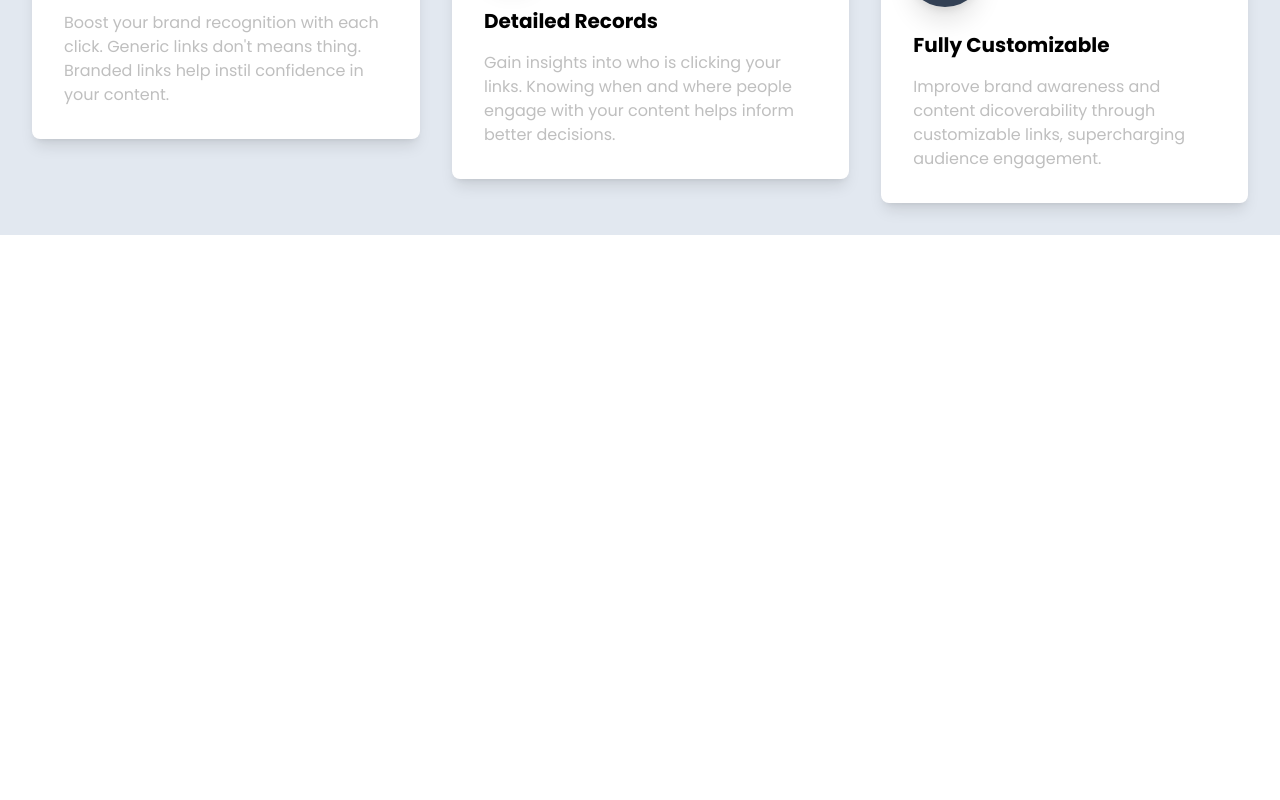
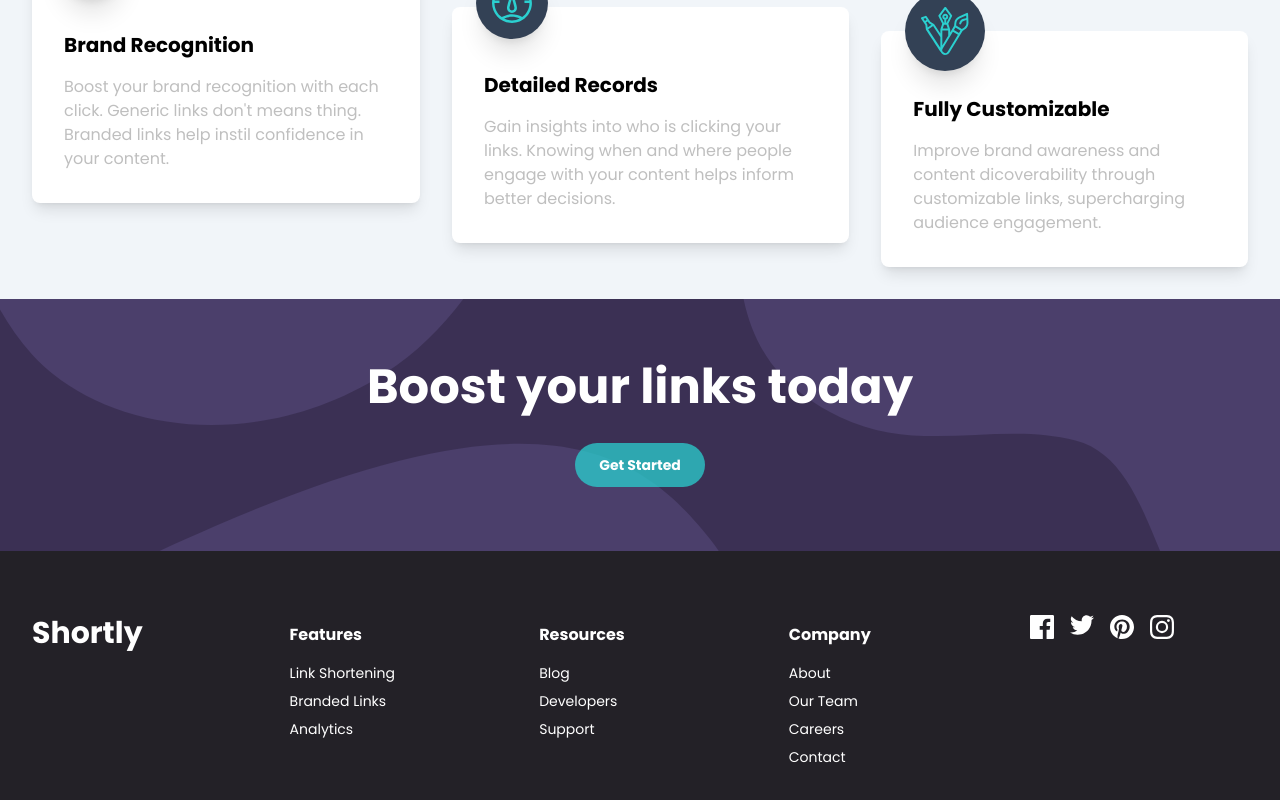
Before and after one commit to Oluwa-Laughter/shortly, a React (Vite) app: page / in a window 1280 px wide. Shown: the part 896-1696 px from the top of the page. Before the commit the page ends 1131 px from the top, so only its background shows below. Built offline with nearby package versions, Linux system fonts and the light colour scheme.

Commit message:
update statistics, footer

```diff
--- a/src/App.jsx
+++ b/src/App.jsx
@@ -1,4 +1,4 @@
-import { Header, Hero, Statistics } from "./components";
+import { CallToAction, Footer, Header, Hero, Statistics } from "./components";
 
 function App() {
   return (
@@ -7,6 +7,8 @@ function App() {
       <main>
         <Hero />
         <Statistics />
+        <CallToAction />
+        <Footer />
       </main>
     </>
   );
--- /dev/null
+++ b/src/components/CallToAction.jsx
@@ -0,0 +1,29 @@
+const CallToAction = () => {
+  return (
+    <section className="relative overflow-hidden bg-[#3b3054] py-16 font-bold text-white">
+      <div className="absolute inset-0">
+        <picture>
+          <source
+            media="(min-width: 600px)"
+            srcSet="/images/bg-boost-desktop.svg"
+          />
+          <img
+            className="h-full w-full"
+            src="/images/bg-boost-mobile.svg"
+            alt="CTA Background Blob"
+          />
+        </picture>
+      </div>
+      <div className="main-container relative grid gap-8 text-center xl:gap-10 xxl:gap-12">
+        <h2 className="text-4xl md:text-5xl xl:text-6xl xxl:text-7xl">
+          Boost your links today
+        </h2>
+        <button className="mx-auto w-fit rounded-[100vmax] bg-primary bg-opacity-75 px-6 py-3 text-sm transition-all duration-300 hover:bg-opacity-100">
+          Get Started
+        </button>
+      </div>
+    </section>
+  );
+};
+
+export default CallToAction;
--- /dev/null
+++ b/src/components/Footer.jsx
@@ -0,0 +1,85 @@
+const footerLinks = [
+  {
+    title: "Features",
+    link1: "Link Shortening",
+    link2: "Branded Links",
+    link3: "Analytics",
+  },
+  {
+    title: "Resources",
+    link1: "Blog",
+    link2: "Developers",
+    link3: "Support",
+  },
+  {
+    title: "Company",
+    link1: "About",
+    link2: "Our Team",
+    link3: "Careers",
+    link4: "Contact",
+  },
+];
+
+const Footer = () => {
+  return (
+    <footer className="bg-veryDarkViolet text-white px-8 py-16 ">
+      <div className="max-w-container mx-auto grid grid-cols-1 justify-items-center md:justify-items-start gap-8 md:grid-cols-5 ">
+        <h2 className="text-3xl text-white font-bold">Shortly</h2>
+
+        {footerLinks.map((item, index) => (
+          <div
+            key={index}
+            className="flex flex-col items-center md:items-start gap-4 p-2"
+          >
+            <h3 className="text-white font-bold">{item.title}</h3>
+            <ul className="flex flex-col items-center md:items-start gap-2">
+              <li className="text-white text-sm hover:text-primary">
+                <a href="#">{item.link1}</a>
+              </li>
+              <li className="text-white text-sm hover:text-primary">
+                <a href="#">{item.link2}</a>
+              </li>
+              <li className="text-white text-sm hover:text-primary">
+                <a href="#">{item.link3}</a>
+              </li>
+              {item.link4 && (
+                <li className="text-white text-sm hover:text-primary">
+                  <a href="#">{item.link4}</a>
+                </li>
+              )}
+            </ul>
+          </div>
+        ))}
+
+        <ul className="flex gap-4 justify-center">
+          <li>
+            <a>
+              <img
+                src="/images/icon-facebook.svg"
+                className="hover:color-primary"
+                alt="facebook"
+              />
+            </a>
+          </li>
+          <li>
+            <a>
+              <img src="/images/icon-twitter.svg" alt="twitter" />
+            </a>
+          </li>
+          <li>
+            <a>
+              <img src="/images/icon-pinterest.svg" alt="pinterest" />
+            </a>
+          </li>
+          <li>
+            <a>
+              <img src="/images/icon-instagram.svg" alt="instagram" />
+            </a>
+          </li>
+        </ul>
+      </div>
+    </footer>
+  );
+};
+
+export default Footer;
--- a/src/components/Header.jsx
+++ b/src/components/Header.jsx
@@ -4,6 +4,7 @@ import { FaBars } from "react-icons/fa6";
 
 const Header = () => {
   const [navOpen, setNavOpen] = useState(false);
+  const [hasShadow, setHasShadow] = useState(false);
 
   const handleMenuClick = () => {
     setNavOpen(!navOpen);
@@ -20,15 +21,29 @@ const Header = () => {
       }
     };
 
+    const handleScroll = () => {
+      if (window.scrollY > 0) {
+        setHasShadow(true);
+      } else {
+        setHasShadow(false);
+      }
+    };
+
     window.addEventListener("resize", handleResize);
+    window.addEventListener("scroll", handleScroll);
 
     return () => {
       window.removeEventListener("resize", handleResize);
+      window.removeEventListener("scroll", handleScroll);
     };
   }, []);
 
   return (
-    <header className="h-24 w-full sticky top-0 bg-white z-50 md:p-8 px-2 py-8 shadow-md">
+    <header
+      className={`h-24 w-full sticky top-0 bg-white z-50 md:p-8 px-2 py-8 ${
+        hasShadow ? "shadow-md" : ""
+      }`}
+    >
       <div className="max-w-container flex items-center justify-between md:px-0 px-4 gap-6 mx-auto">
         <img src="./images/logo.svg" alt="shortly" className="" />
 
--- a/src/components/Hero.jsx
+++ b/src/components/Hero.jsx
@@ -1,6 +1,6 @@
 const Hero = () => {
   return (
-    <section className="w-full px-8 py-8">
+    <section className="w-full px-8 py-16">
       <div className="max-w-container mx-auto flex flex-col-reverse md:flex-row items-center gap-12 ">
         <div className="flex flex-col gap-4 justify-center items-center md:items-start ">
           <h1 className="text-black font-bold text-center md:text-start text-5xl ">
@@ -11,14 +11,14 @@ const Hero = () => {
             your links are performing
           </p>
 
-          <button className="text-white bg-primary w-48 p-2 rounded-full py-3 px-6 font-medium text-sm">
+          <button className=" w-fit text-white font-bold rounded-[100vmax] bg-primary bg-opacity-75 px-6 py-3 text-sm transition-all duration-300 hover:bg-opacity-100">
             Get Started
           </button>
         </div>
         <div className="flex items-center justify-end relative ">
           <img
             src="/public/images/illustration-working.svg"
-            className=""
+            className="w-full h-auto"
             alt="illustration-working"
           />
         </div>
--- a/src/components/Statistics.jsx
+++ b/src/components/Statistics.jsx
@@ -20,7 +20,7 @@ const CardData = [
 
 const Statistics = () => {
   return (
-    <section className="bg-slate-200 w-full px-8 py-24">
+    <section className="bg-slate-100 w-full px-8 py-24">
       <div className="max-w-container mx-auto flex flex-col items-center justify-center">
         <div className="mb-16 text-center">
           <h2 className="text-veryDarkViolet font-bold text-4xl">
--- a/src/components/index.js
+++ b/src/components/index.js
@@ -1,3 +1,5 @@
 export { default as Header } from "./Header";
 export { default as Hero } from "./Hero";
 export { default as Statistics } from "./Statistics";
+export { default as CallToAction } from "./CallToAction";
+export { default as Footer } from "./Footer";
```
